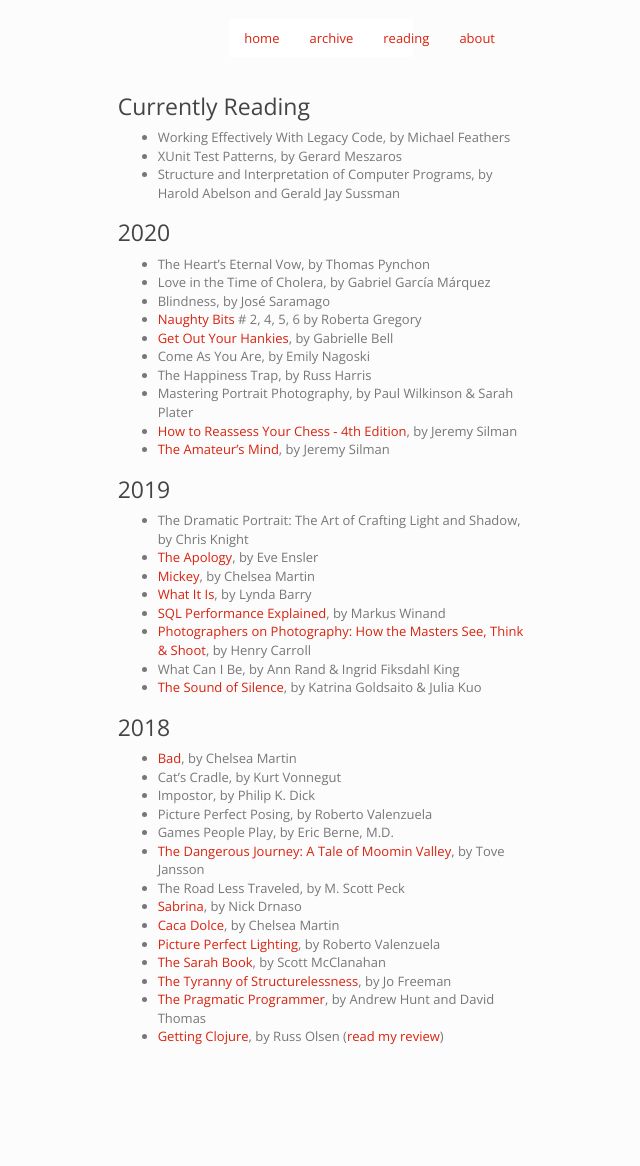
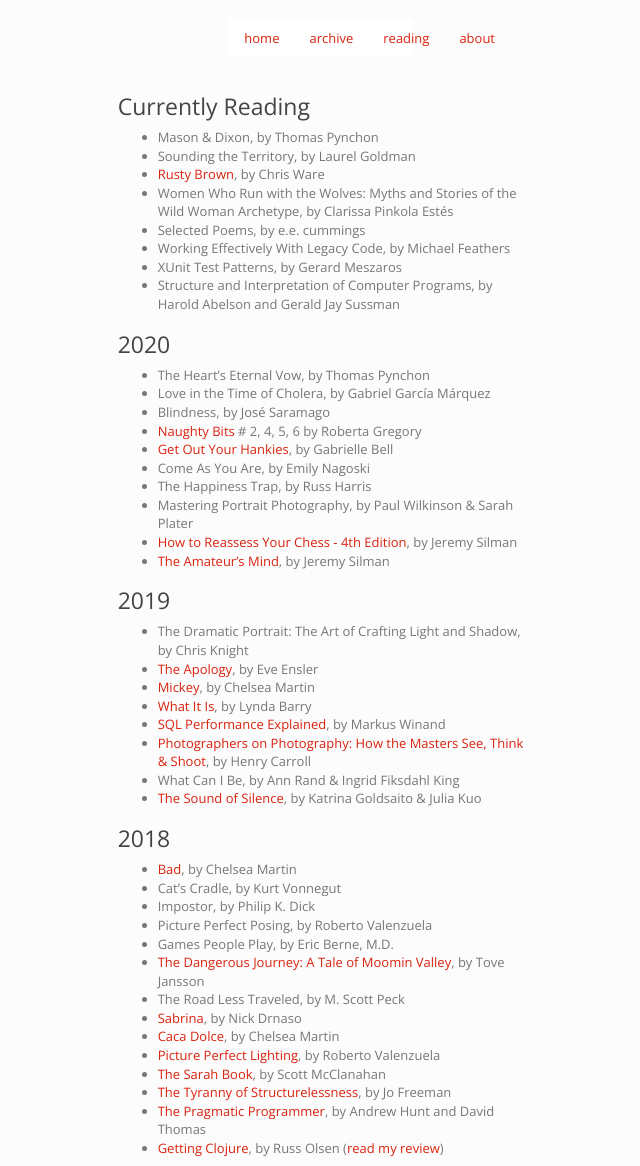
Before and after one commit to imtayadeway/imtayadeway.github.io, a Jekyll site: the page built from reading-list/index.md, in a window 1280 px wide. Shown: the whole page, without its empty margins (319-959 px from the left). Built offline with Jekyll 4.4.1, drawn with Linux system fonts in a browser that asks for light colours; before the commit the page ends 1055 px from its top, so only the background shows below that.

Commit message:
Latest currently reading

```diff
--- a/reading-list/index.md
+++ b/reading-list/index.md
@@ -5,6 +5,11 @@
 
 ### Currently Reading
 
+- Mason & Dixon, by Thomas Pynchon
+- Sounding the Territory, by Laurel Goldman
+- [Rusty Brown][], by Chris Ware
+- Women Who Run with the Wolves: Myths and Stories of the Wild Woman Archetype, by Clarissa Pinkola Estés
+- Selected Poems, by e.e. cummings
 - Working Effectively With Legacy Code, by Michael Feathers
 - XUnit Test Patterns, by Gerard Meszaros
 - Structure and Interpretation of Computer Programs, by Harold Abelson and Gerald Jay Sussman
@@ -61,6 +66,7 @@
 [Naughty Bits]: https://robertagregory.com/Robertagregory/Naughty_Bits_detail.html
 [Photographers on Photography: How the Masters See, Think & Shoot]: https://www.laurenceking.com/product/photographers-on-photography/
 [Picture Perfect Lighting]: https://rockynook.com/shop/photography/picture-perfect-lighting/
+[Rusty Brown]: https://www.penguinrandomhouse.com/books/185704/rusty-brown-by-chris-ware/
 [Sabrina]: https://www.drawnandquarterly.com/sabrina
 [SQL Performance Explained]: https://sql-performance-explained.com/
 [The Amateur's Mind]: https://www.silmanjamespress.com/shop/chess/amateurs-mind-the-2nd-edition/
```
